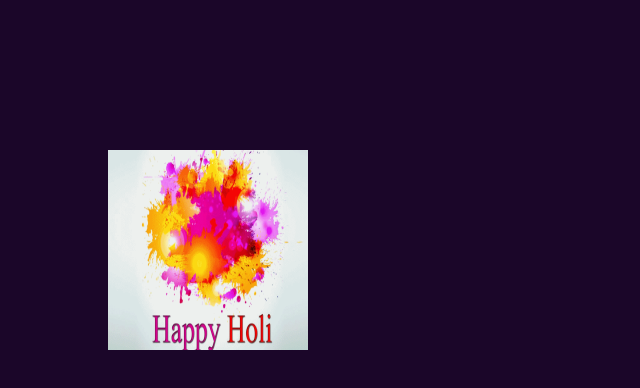
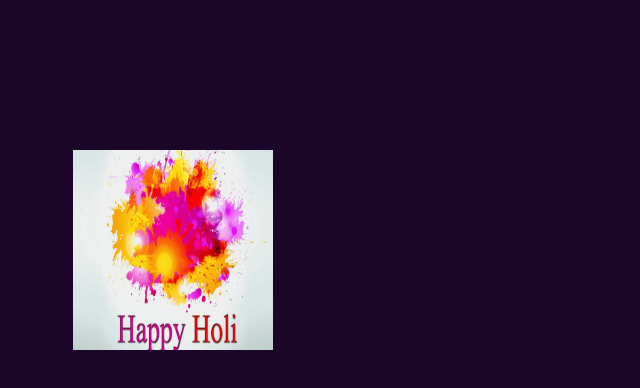
Before and after one commit to antick011/holi, a plain HTML site: page index.html in a window 1280 px wide. Both pictures are taken after a click on the button "GO". Shown: the whole page, without its empty margins (0-640 px from the left). Drawn offline with Linux system fonts and the light colour scheme.

Commit message:
Update index.html

```diff
--- a/index.html
+++ b/index.html
@@ -20,7 +20,7 @@
     </h1>
     <div>
 
-        <img hidden id="image" src="holi.gif" alt="gif" style="height: 200px; width: 200px; margin-left: 100px; margin-top: 150px">
+        <img hidden id="image" src="holi.gif" alt="gif" style="height: 200px; width: 200px; margin-left: 65px; margin-top: 150px">
         <audio id="audio" hidden src="war(256k).mp3"></audio>
     </div>
     <script>
```
